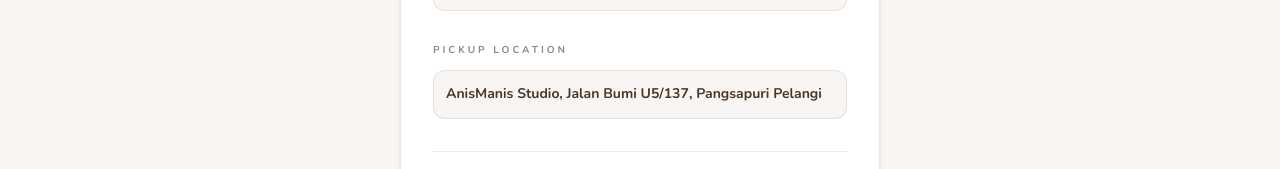
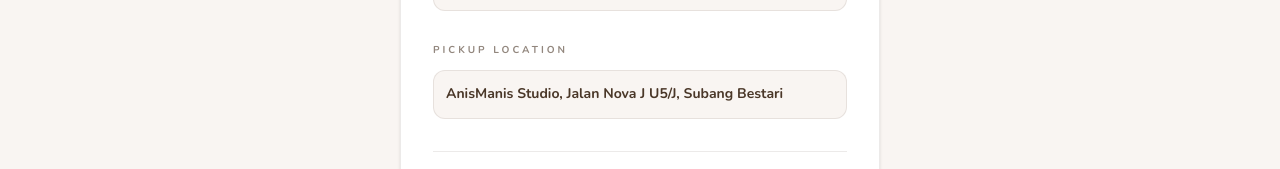
Before and after one commit to khairilanwar97jr/anismanis, a React (Vite) app: page /checkout-summary in a window 1280 px wide. Shown: the part 522-691 px from the top of the page. Built offline with nearby package versions, Linux system fonts and the light colour scheme; no server answers.

Commit message:
fix : place pickup

```diff
--- a/src/pages/CheckoutSummary.jsx
+++ b/src/pages/CheckoutSummary.jsx
@@ -109,7 +109,7 @@
     delivery_address:
       deliveryType === 'DELIVERY'
         ? `${deliveryDetails.address}, ${deliveryDetails.postcode} ${deliveryDetails.city}, ${deliveryDetails.state}`
-        : "AnisManis Studio, Jalan Bumi U5/137, Pangsapuri Pelangi",
+        : "AnisManis Studio, Jalan Nova J U5/J, Subang Bestari",
 
     delivery_lat: deliveryDetails.lat || null,
     delivery_lng: deliveryDetails.lng || null,
@@ -290,7 +290,7 @@
                 {deliveryType === 'DELIVERY' ? 'Shipping Address' : 'Pickup Location'}
               </p>
               <p className="font-bold text-sm leading-relaxed bg-[#f9f5f2] p-3 rounded-xl border border-[#4a3728]/10">
-                {deliveryType === 'DELIVERY' ? `${deliveryDetails.address}, ${deliveryDetails.postcode} ${deliveryDetails.city}, ${deliveryDetails.state}` : "AnisManis Studio, Jalan Bumi U5/137, Pangsapuri Pelangi"}
+                {deliveryType === 'DELIVERY' ? `${deliveryDetails.address}, ${deliveryDetails.postcode} ${deliveryDetails.city}, ${deliveryDetails.state}` : "AnisManis Studio, Jalan Nova J U5/J, Subang Bestari"}
               </p>
             </div>
           </div>
```
